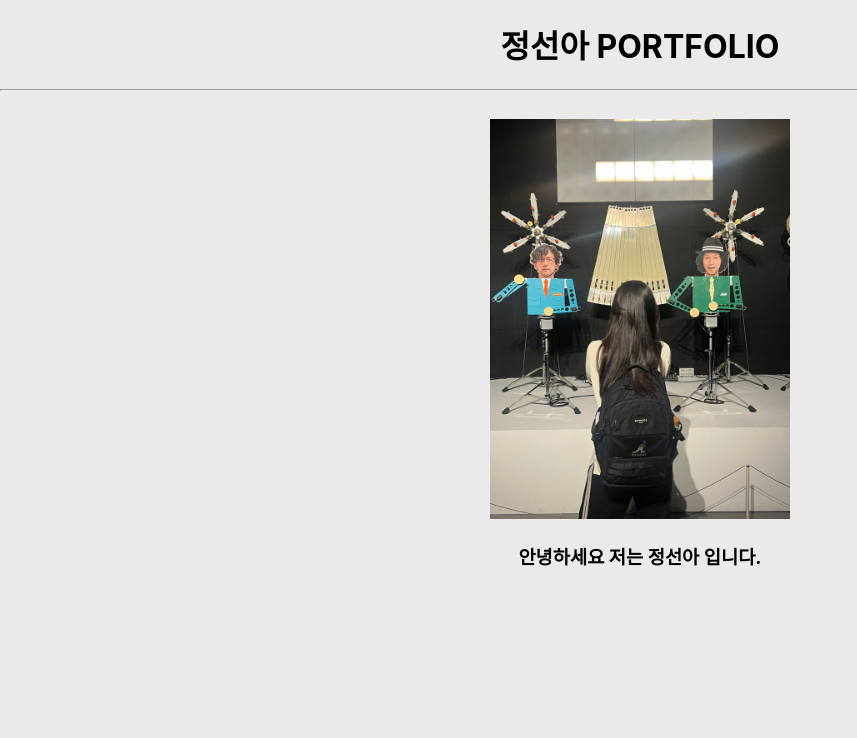
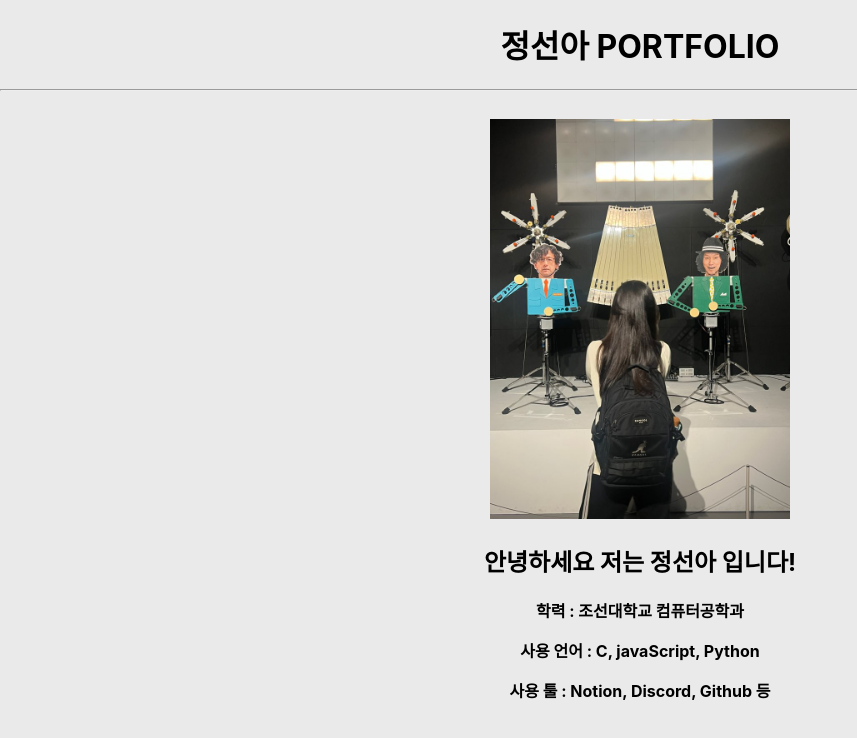
Before and after one commit to SUN-AAA/portfolio, a React (Create React App) app: page / in a window 1280 px wide. Shown: the top 738 px of the page, without its empty margins (0-857 px from the left). Built offline with nearby package versions, Linux system fonts and the light colour scheme.

Commit message:
fix: profile

```diff
--- a/src/components/profile.jsx
+++ b/src/components/profile.jsx
@@ -1,6 +1,13 @@
 function profile() {
     return(
-        <h3>안녕하세요 저는 정선아 입니다.</h3>
+        <div>
+            <h2>안녕하세요 저는 정선아 입니다!</h2>
+            <p><b>학력 : 조선대학교 컴퓨터공학과</b></p>
+            <p><b>사용 언어 : C, javaScript, Python</b></p>
+            <p><b>사용 툴 : Notion, Discord, Github 등</b></p>
+            <br></br>
+            <br></br>
+        </div>
     )
 }
 
```
